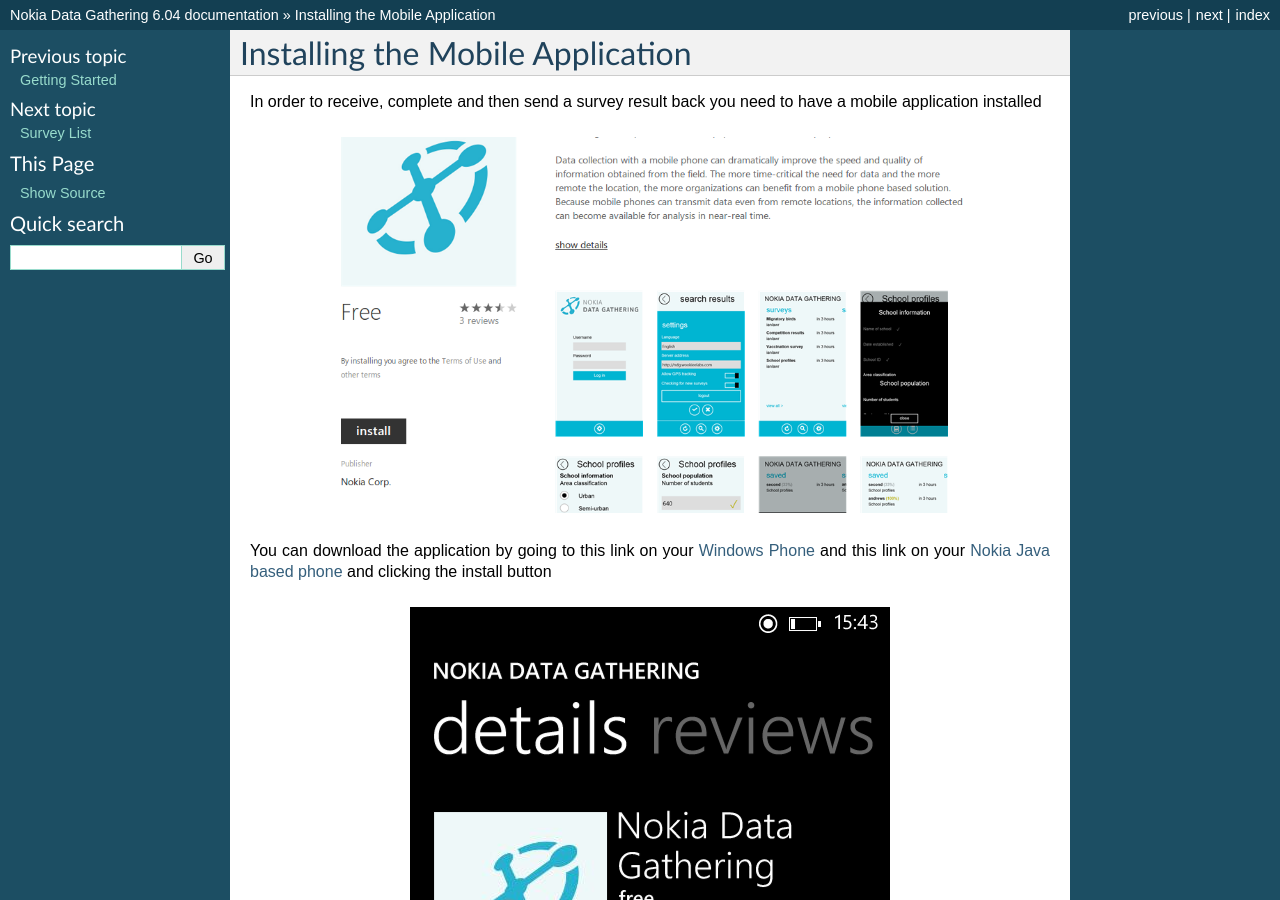
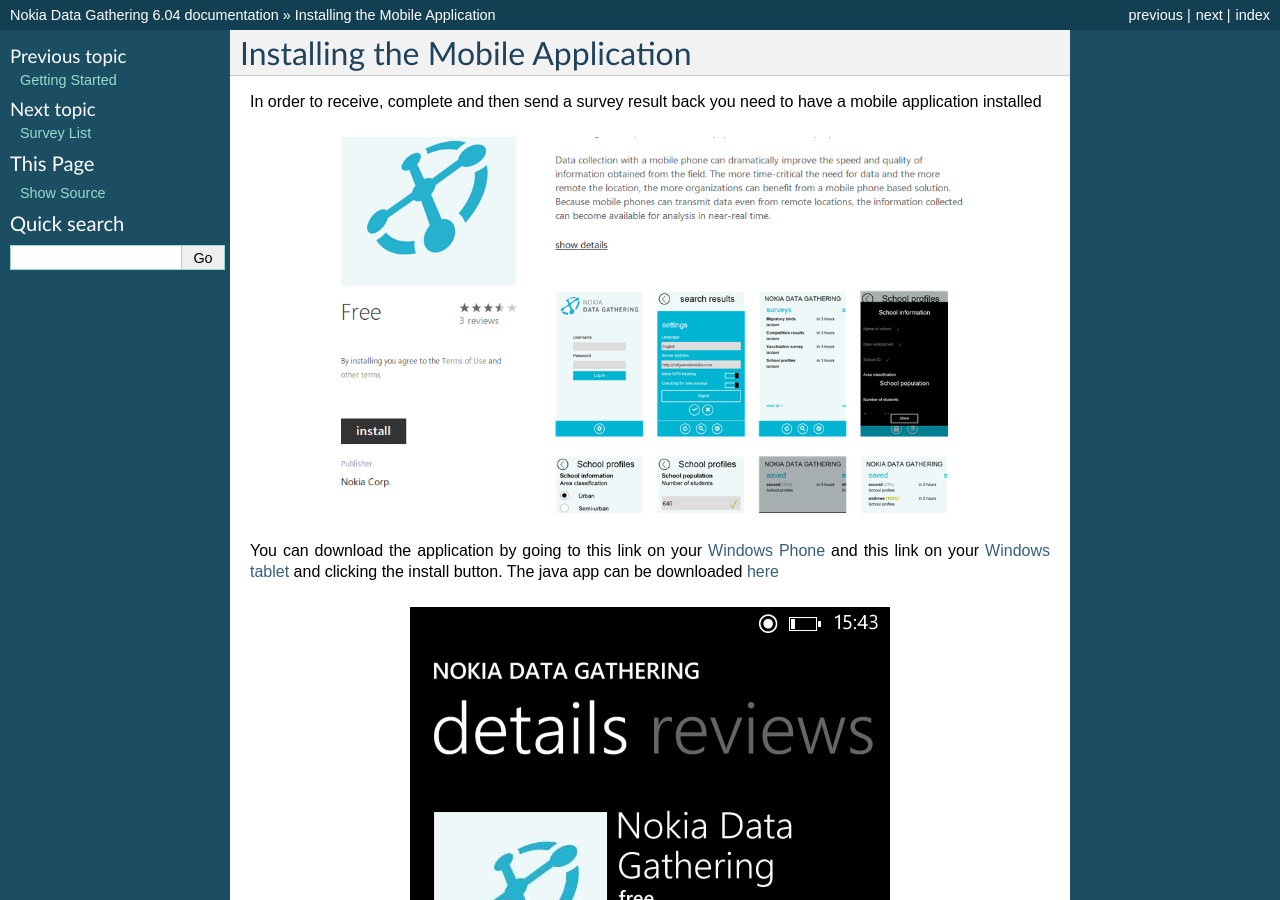
Before and after one commit to nokiadatagathering/ndgdocs, a Sphinx documentation site: the page built from sphinx/source/install.rst, in a window 1280 px wide and 900 px high. Built offline with Sphinx 7.4.7, drawn with Linux system fonts in a browser that asks for light colours.

Commit message:
Added the links to download the apps

```diff
--- a/sphinx/source/install.rst
+++ b/sphinx/source/install.rst
@@ -11,7 +11,7 @@
    :alt: Marketplace
 
 
-You can download the application by going to this link on your `Windows Phone <http://www.windowsphone.com/s?appid=a2bd7f51-6c7f-48d4-9fa7-12b35c550848>`_ and  this link on your `Nokia Java based phone <http://www.windowsphone.com/s?appid=a2bd7f51-6c7f-48d4-9fa7-12b35c550848>`_ and clicking the install button
+You can download the application by going to this link on your `Windows Phone <http://www.windowsphone.com/s?appid=a2bd7f51-6c7f-48d4-9fa7-12b35c550848>`_ and  this link on your `Windows tablet <http://apps.microsoft.com/windows/app/nokia-data-gathering/4780fc68-fc8b-4db4-8cf7-110fe07dac42>`_ and clicking the install button. The java app can be downloaded `here <https://nokiadatagathering.net/ndg-ota/client/ndg.jad>`_
 
 .. figure:: images/install2.png
    :alt: Installing the mobile application
```
